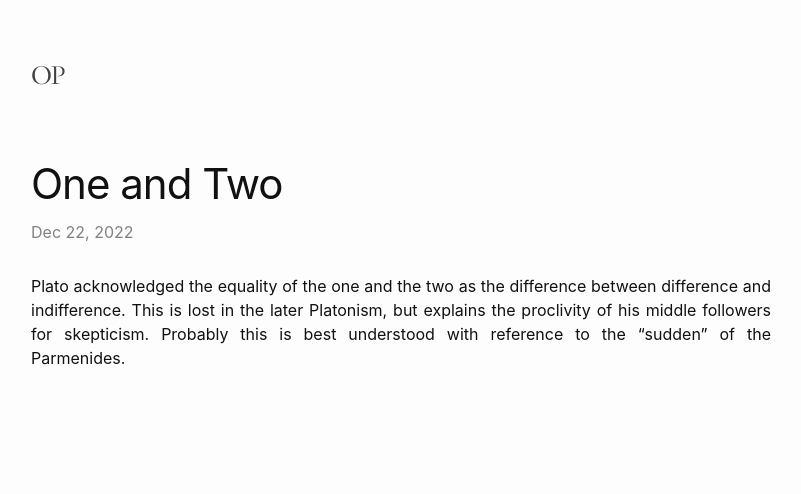
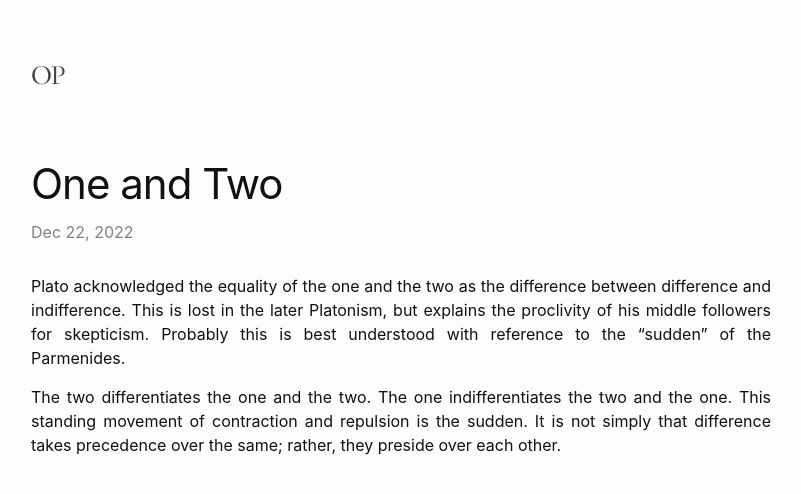
Before and after one commit to TheatrumMundi/TheatrumMundi, a Jekyll site: the page built from _posts/2022-12-22-one-and-two.markdown, in a window 1280 px wide. Shown: the top 494 px of the page, without its empty margins (239-1040 px from the left). Built offline with Jekyll 4.4.1, drawn with Linux system fonts in a browser that asks for light colours; some web fonts are replaced.

Commit message:
Update 2022-12-22-one-and-two.markdown

```diff
--- a/_posts/2022-12-22-one-and-two.markdown
+++ b/_posts/2022-12-22-one-and-two.markdown
@@ -6,3 +6,5 @@ categories: jekyll update
 ---
 
 Plato acknowledged the equality of the one and the two as the difference between difference and indifference. This is lost in the later Platonism, but explains the proclivity of his middle followers for skepticism. Probably this is best understood with reference to the "sudden" of the Parmenides.
+
+The two differentiates the one and the two. The one indifferentiates the two and the one. This standing movement of contraction and repulsion is the sudden. It is not simply that difference takes precedence over the same; rather, they preside over each other.
```
